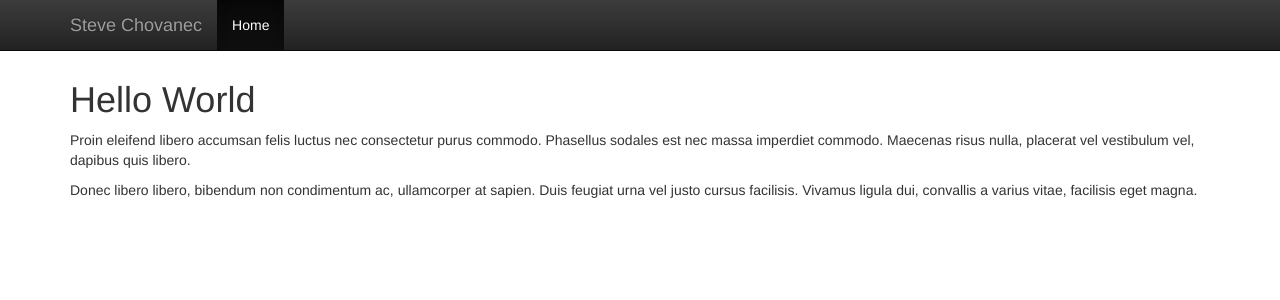
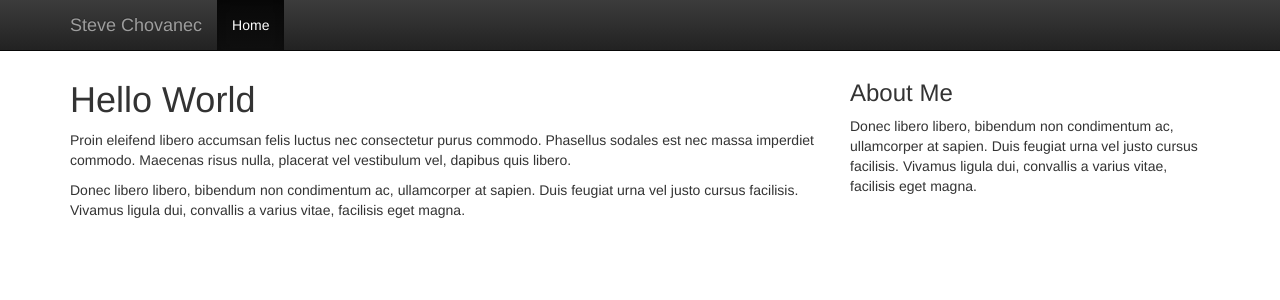
Before and after one commit to schovanec/schovanec.github.io, a Jekyll site: the page built from index.md, in a window 1280 px wide. Shown: the top 300 px of the page. Built offline with Jekyll 4.4.1, drawn with Linux system fonts in a browser that asks for light colours.

Commit message:
add a sample sidebar

```diff
--- /dev/null
+++ b/_includes/sidebar.html
@@ -0,0 +1,3 @@
+<h3>About Me</h3>
+
+<p>Donec libero libero, bibendum non condimentum ac, ullamcorper at sapien. Duis feugiat urna vel justo cursus facilisis. Vivamus ligula dui, convallis a varius vitae, facilisis eget magna.</p>
--- a/_layouts/default.html
+++ b/_layouts/default.html
@@ -1,3 +1,10 @@
 {% include header.html %}
-{{ content }}
+<div class="row">
+	<div class="col-md-8">
+		{{ content }}
+	</div>
+	<div class="col-md-4">
+		{% include sidebar.html %}
+	</div>
+</div>
 {% include footer.html %}
```
